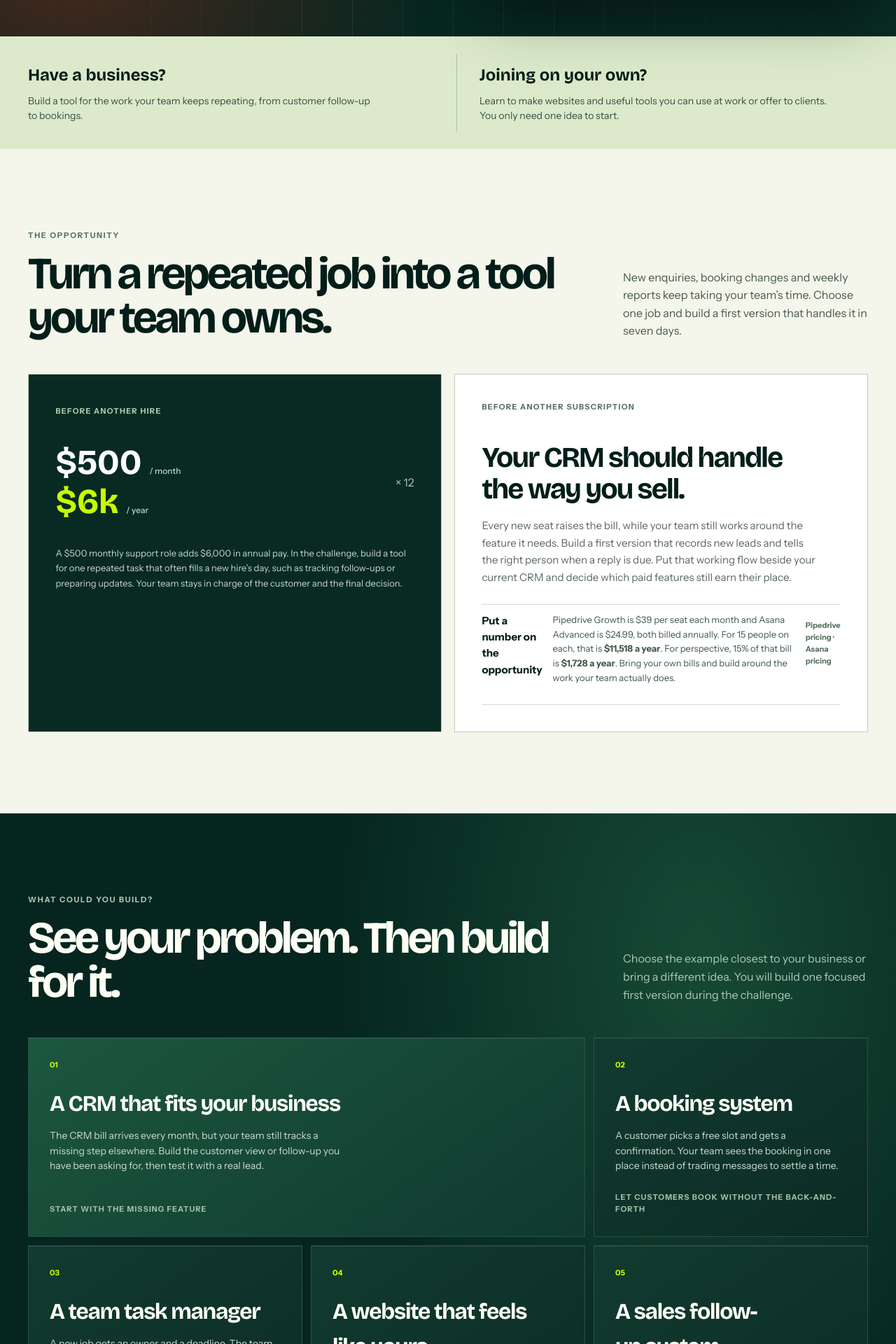
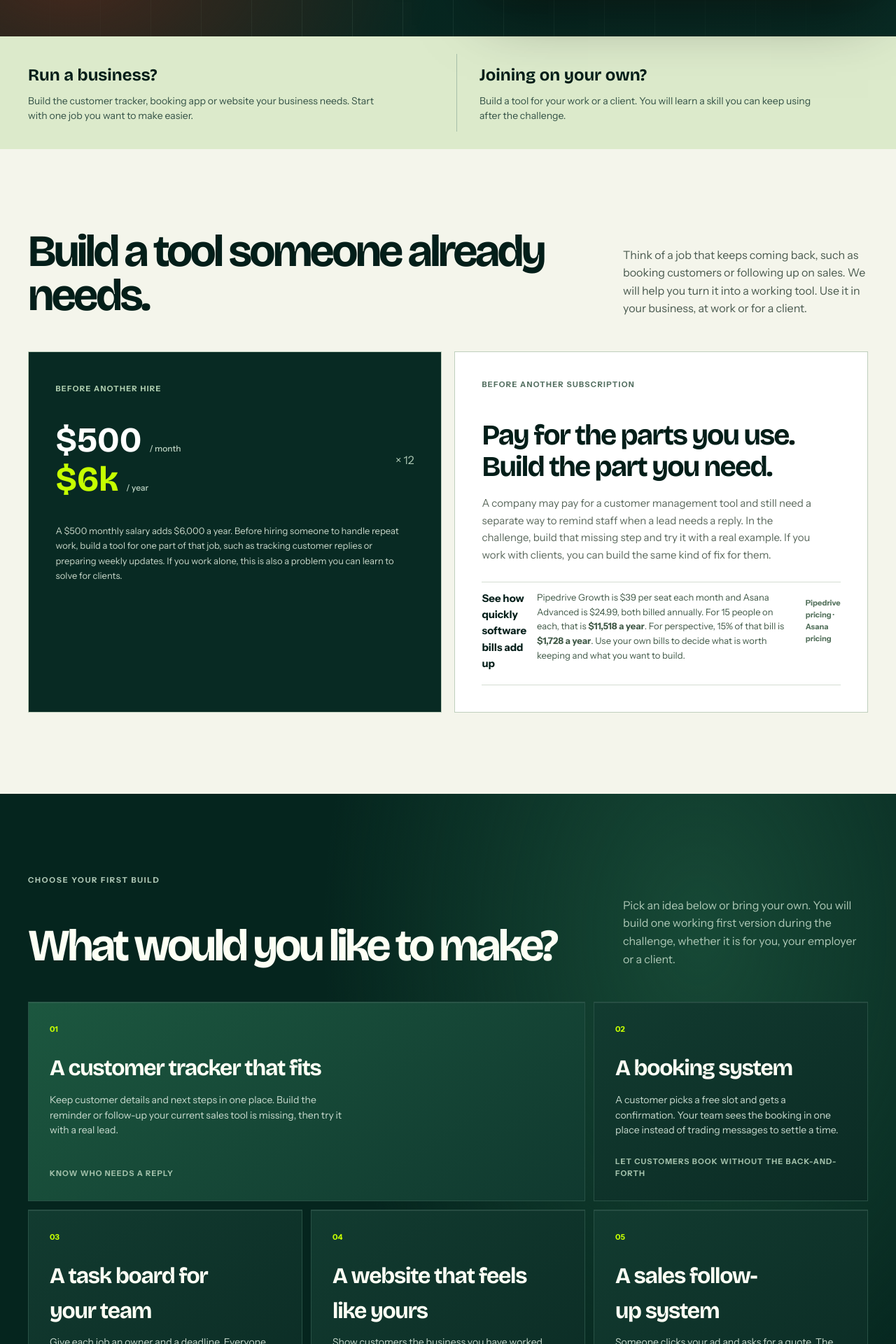
Before and after one commit to Greatdorlin/run-rentless, a Next.js app: page /moredone in a window 1280 px wide. Shown: the part 740-2660 px from the top of the page at 70% size. Built offline with nearby package versions, Linux system fonts and the light colour scheme.

Commit message:
Clarify MoreDone for businesses and solo builders

```diff
--- a/src/app/moredone/more-done-form.tsx
+++ b/src/app/moredone/more-done-form.tsx
@@ -82,7 +82,7 @@ export function MoreDoneForm({ country }: { country: MoreDoneCountry }) {
     <label>Email for your place<input name="email" type="email" autoComplete="email" required maxLength={160} /></label>
     <label>Business or project name<input name="company" autoComplete="organization" required maxLength={120} /></label>
     <div className="md-form__row"><label>How big is your business? <span className="md-form__optional">Optional</span><select name="teamSize" defaultValue=""><option value="">Choose if you know</option><option>Just me</option><option>2–5 people</option><option>6–15 people</option><option>16+ people</option></select></label><label>What would you build?<select name="project" required defaultValue=""><option value="" disabled>Choose a starting point</option>{moreDoneProjects.map((project) => <option key={project}>{project}</option>)}</select></label></div>
-    <label className="md-form__idea">What would you love to build? <span className="md-form__optional">Optional</span><textarea name="goal" maxLength={400} rows={3} placeholder={examples[exampleIndex]} /><span className="md-form__idea-hint">A small, working first version is enough to start.</span></label>
+    <label className="md-form__idea">What would you love to build? <span className="md-form__optional">Optional</span><textarea name="goal" maxLength={400} rows={3} placeholder={examples[exampleIndex]} /><span className="md-form__idea-hint">Tell us the idea in your own words. We will help you shape the first build.</span></label>
     <p className="md-form__tool-note">You will need access to a paid AI building tool during the challenge. That subscription is separate. We will help you choose and set it up before the first workshop.</p>
     <div className="md-form__trap" aria-hidden="true"><label>Website<input name="companyWebsite" tabIndex={-1} autoComplete="off" /></label></div>
     <label className="md-form__consent"><input name="consent" type="checkbox" required /><span>Send me my payment and course information by email. I agree to the <a href="/terms">Terms</a> and <a href="/privacy">Privacy Policy</a>.</span></label>
--- a/src/app/moredone/page.tsx
+++ b/src/app/moredone/page.tsx
@@ -7,19 +7,19 @@ import "./moredone.css";
 
 export const metadata: Metadata = {
   title: "MoreDone: The 7-Day AI Business Challenge",
-  description: "Build and test a first version of the CRM, website, booking tool or AI assistant your business needs in seven days with Run Rentless and Navrademy.",
+  description: "In seven days, build and test a customer tracker, booking app, website or AI tool for your business, your job or a client. No coding experience needed.",
   alternates: { canonical: "/moredone" },
 };
 
 const projects = [
-  ["01", "A CRM that fits your business", "The CRM bill arrives every month, but your team still tracks a missing step elsewhere. Build the customer view or follow-up you have been asking for, then test it with a real lead.", "Start with the missing feature"],
+  ["01", "A customer tracker that fits", "Keep customer details and next steps in one place. Build the reminder or follow-up your current sales tool is missing, then try it with a real lead.", "Know who needs a reply"],
   ["02", "A booking system", "A customer picks a free slot and gets a confirmation. Your team sees the booking in one place instead of trading messages to settle a time.", "Let customers book without the back-and-forth"],
-  ["03", "A team task manager", "A new job gets an owner and a deadline. The team can see who has it and when it is due without calling another meeting.", "Give every job a clear owner"],
+  ["03", "A task board for your team", "Give each job an owner and a deadline. Everyone can see what is due without asking for another progress update.", "Know what needs doing next"],
   ["04", "A website that feels like yours", "Show customers the business you have worked hard to build. Give them a clear path to ask for a quote, book or buy.", "Make a better first impression"],
   ["05", "A sales follow-up system", "Someone clicks your ad and asks for a quote. The enquiry reaches the right person, with a reminder before the customer gets forgotten.", "Give each paid lead a proper follow-up"],
-  ["06", "An AI assistant for routine work", "Give it approved company information and ask it to prepare a quote or reply. Your team checks the result before sending it.", "Let your team spend more time with customers"],
+  ["06", "An assistant for repeat work", "Give it information you approve and let it prepare a first draft of a quote or customer reply. A person checks it before it goes out.", "Spend less time starting from scratch"],
   ["07", "A weekly business report", "Bring your sales and delivery numbers into one view. See which jobs need attention without rebuilding the same spreadsheet before every meeting.", "Know where the week stands"],
-  ["08", "A tool you could sell", "Clients keep asking for the same fix. Build a first version you can show them, then offer to set it up for their businesses.", "Turn a repeated request into a service"],
+  ["08", "A tool you could sell", "Build a booking app, customer tracker or other tool a client needs. Show them a working first version and offer to set it up for their business.", "Turn your new skill into a service"],
 ];
 const days = [
   ["01", "Choose the job", "Bring the customer, team or sales task you want your tool to handle."],
@@ -54,7 +54,7 @@ export default async function MoreDonePage({ searchParams }: { searchParams: Pro
         <div className="md-hero__top"><p className="md-brandline">Run Rentless <span>×</span> Navrademy</p><CountrySwitcher country={country} /></div>
         <p className="md-program">MoreDone: The 7-Day AI Business Challenge</p>
         <h1 id="md-title">Build the tool your business keeps wishing it had.</h1>
-        <p className="md-hero__lede">Every month, the software bill arrives. Every week, your team still works around the feature it does not have. Bring that missing piece to MoreDone and build a first version you can test in seven days, even if you have never written code.</p>
+        <p className="md-hero__lede">Bring a business problem you want fixed. In seven days, we will help you build and test a working first version of the tool you need for your company, your job or a client. No coding experience needed.</p>
         <div className="md-hero__actions"><a className="md-button" href="#join">Join the cohort <span aria-hidden="true">↗</span></a><a className="md-text-link" href="#projects">See what you could build ↓</a></div>
         <p className="md-hero__micro">Bringing your team? <a href="#team-offer">See the team offer ↗</a></p>
       </div>
@@ -74,26 +74,26 @@ export default async function MoreDonePage({ searchParams }: { searchParams: Pro
 
     <div className="md-sticky-cta"><a href="#join">Join the cohort <span aria-hidden="true">↗</span></a></div>
     <section className="md-for" aria-label="Who can join MoreDone"><div className="md-shell md-for__grid">
-      <div><strong>Have a business?</strong><p>Build a tool for the work your team keeps repeating, from customer follow-up to bookings.</p></div>
-      <div><strong>Joining on your own?</strong><p>Learn to make websites and useful tools you can use at work or offer to clients. You only need one idea to start.</p></div>
+      <div><strong>Run a business?</strong><p>Build the customer tracker, booking app or website your business needs. Start with one job you want to make easier.</p></div>
+      <div><strong>Joining on your own?</strong><p>Build a tool for your work or a client. You will learn a skill you can keep using after the challenge.</p></div>
     </div></section>
 
     <section className="md-numbers" aria-labelledby="md-cost-title"><div className="md-shell">
-      <div className="md-heading"><p>THE OPPORTUNITY</p><h2 id="md-cost-title">Turn a repeated job into a tool your team owns.</h2><span>New enquiries, booking changes and weekly reports keep taking your team’s time. Choose one job and build a first version that handles it in seven days.</span></div>
+      <div className="md-heading"><h2 id="md-cost-title">Build a tool someone already needs.</h2><span>Think of a job that keeps coming back, such as booking customers or following up on sales. We will help you turn it into a working tool. Use it in your business, at work or for a client.</span></div>
       <div className="md-numbers__grid">
-        <div className="md-salary"><small>Before another hire</small><div className="md-salary__sum"><strong>{country === "ng" ? "₦250k" : country === "rw" ? "RWF 500k" : "$500"} <em>/ month</em></strong><span>× 12</span><strong>{country === "ng" ? "₦3m" : country === "rw" ? "RWF 6m" : "$6k"} <em>/ year</em></strong></div><p>{country === "ng" ? "A ₦250,000 monthly hire adds ₦3 million in annual salary." : country === "rw" ? "A RWF 500,000 monthly hire adds RWF 6 million in annual salary." : "A $500 monthly support role adds $6,000 in annual pay."} In the challenge, build a tool for one repeated task that often fills a new hire’s day, such as tracking follow-ups or preparing updates. Your team stays in charge of the customer and the final decision.</p></div>
-        <div className="md-software"><small>Before another subscription</small><h3>Your CRM should handle the way you sell.</h3><p>Every new seat raises the bill, while your team still works around the feature it needs. Build a first version that records new leads and tells the right person when a reply is due. Put that working flow beside your current CRM and decide which paid features still earn their place.</p><div className="md-software__example"><strong>Put a number on the opportunity</strong><span>Pipedrive Growth is $39 per seat each month and Asana Advanced is $24.99, both billed annually. For 15 people on each, that is <b>$11,518 a year</b>. For perspective, 15% of that bill is <b>$1,728 a year</b>. Bring your own bills and build around the work your team actually does.</span><small><a href="https://www.pipedrive.com/en/pricing" target="_blank" rel="noopener noreferrer">Pipedrive pricing</a> · <a href="https://asana.com/pricing" target="_blank" rel="noopener noreferrer">Asana pricing</a></small></div></div>
+        <div className="md-salary"><small>Before another hire</small><div className="md-salary__sum"><strong>{country === "ng" ? "₦250k" : country === "rw" ? "RWF 500k" : "$500"} <em>/ month</em></strong><span>× 12</span><strong>{country === "ng" ? "₦3m" : country === "rw" ? "RWF 6m" : "$6k"} <em>/ year</em></strong></div><p>{country === "ng" ? "A ₦250,000 monthly salary adds ₦3 million a year." : country === "rw" ? "A RWF 500,000 monthly salary adds RWF 6 million a year." : "A $500 monthly salary adds $6,000 a year."} Before hiring someone to handle repeat work, build a tool for one part of that job, such as tracking customer replies or preparing weekly updates. If you work alone, this is also a problem you can learn to solve for clients.</p></div>
+        <div className="md-software"><small>Before another subscription</small><h3>Pay for the parts you use. Build the part you need.</h3><p>A company may pay for a customer management tool and still need a separate way to remind staff when a lead needs a reply. In the challenge, build that missing step and try it with a real example. If you work with clients, you can build the same kind of fix for them.</p><div className="md-software__example"><strong>See how quickly software bills add up</strong><span>Pipedrive Growth is $39 per seat each month and Asana Advanced is $24.99, both billed annually. For 15 people on each, that is <b>$11,518 a year</b>. For perspective, 15% of that bill is <b>$1,728 a year</b>. Use your own bills to decide what is worth keeping and what you want to build.</span><small><a href="https://www.pipedrive.com/en/pricing" target="_blank" rel="noopener noreferrer">Pipedrive pricing</a> · <a href="https://asana.com/pricing" target="_blank" rel="noopener noreferrer">Asana pricing</a></small></div></div>
       </div>
     </div></section>
 
-    <section className="md-projects" id="projects" aria-labelledby="md-projects-title"><div className="md-shell"><div className="md-heading"><p>WHAT COULD YOU BUILD?</p><h2 id="md-projects-title">See your problem. Then build for it.</h2><span>Choose the example closest to your business or bring a different idea. You will build one focused first version during the challenge.</span></div><div className="md-projects__grid">{projects.map(([number, title, detail, output]) => <article className="md-project" key={number}><span>{number}</span><h3>{title}</h3><p>{detail}</p><small>{output}</small></article>)}</div><div className="md-website"><div><span>FOR WEBSITES AND INTERNAL TOOLS</span><h3>Make something you are proud to put your name on.</h3></div><p>A working tool can still feel like a stranger built it. We will help you make it look and sound like your business, test it on a phone, and check how it handles customer details. When AI gives you a generic result, you will know what to change before you share it.</p></div><a className="md-underlink" href="#join">Join the cohort and tell us your idea ↗</a></div></section>
+    <section className="md-projects" id="projects" aria-labelledby="md-projects-title"><div className="md-shell"><div className="md-heading"><p>CHOOSE YOUR FIRST BUILD</p><h2 id="md-projects-title">What would you like to make?</h2><span>Pick an idea below or bring your own. You will build one working first version during the challenge, whether it is for you, your employer or a client.</span></div><div className="md-projects__grid">{projects.map(([number, title, detail, output]) => <article className="md-project" key={number}><span>{number}</span><h3>{title}</h3><p>{detail}</p><small>{output}</small></article>)}</div><div className="md-website"><div><span>FOR WEBSITES AND INTERNAL TOOLS</span><h3>Make something you are proud to put your name on.</h3></div><p>We will help you make your tool look and sound like the business it serves. You will check it on a phone and learn how to protect customer details before sharing it. You can change an AI-generated design that feels generic.</p></div><a className="md-underlink" href="#join">Join the cohort and tell us your idea ↗</a></div></section>
 
-    <section className="md-days" aria-labelledby="md-days-title"><div className="md-shell md-days__layout"><div><p className="md-section-kicker">HOW THE WEEK WORKS</p><h2 id="md-days-title">Leave with a working first version.</h2><p>Join two live 90-minute workshops and work on your build each day. We will help you get the main feature working, then use a real example to test it. When you are away from your desk, we will show you how to give your AI tool instructions and check its work from your phone.</p><p className="md-days__tools">You will need a paid AI building tool for the week. It is separate from the challenge fee. After joining, we will show you the options and how to set one up.</p></div><ol>{days.map(([day, title, detail]) => <li key={day}><span>DAY {day}</span><div><h3>{title}</h3><p>{detail}</p></div></li>)}</ol></div></section>
+    <section className="md-days" aria-labelledby="md-days-title"><div className="md-shell md-days__layout"><div><p className="md-section-kicker">HOW THE WEEK WORKS</p><h2 id="md-days-title">Leave with a tool you can show someone.</h2><p>Join two live 90-minute workshops and make progress on your build each day. We will help you get its main feature working and try it with a real example. You will also learn to give your AI tool instructions and check its work from your phone.</p><p className="md-days__tools">You will need a paid AI building tool for the week. Its subscription is separate from the challenge fee. After joining, we will help you choose one and set it up.</p></div><ol>{days.map(([day, title, detail]) => <li key={day}><span>DAY {day}</span><div><h3>{title}</h3><p>{detail}</p></div></li>)}</ol></div></section>
 
     <section className="md-ads" aria-labelledby="md-ads-title"><div className="md-shell md-ads__layout"><div><p className="md-section-kicker">A CHANCE TO LEARN A NEW AD CHANNEL EARLY</p><h2 id="md-ads-title">ChatGPT Ads is growing. Learn how to use it while it is new.</h2><p>Businesses that learned Facebook Ads early had time to test what brought customers to them. ChatGPT Ads offers another chance to learn a growing channel. In October 2026, it reached 89 countries, and more than 100,000 advertisers had used it. More than 1.2 billion people use ChatGPT each week.</p><p>We will help you prepare an offer, an ad and the page people visit after clicking. You will leave with a way to record enquiries and see which become customers. Where ChatGPT Ads is available to your business, you will know how to submit your first test.</p><p className="md-ads__source"><a href="https://openai.com/index/chatgpt-ads-expands-26-new-countries/" target="_blank" rel="noopener noreferrer">See the ChatGPT Ads announcement ↗</a> · <a href="https://help.openai.com/en/articles/20001245-ads-manager-availability" target="_blank" rel="noopener noreferrer">Check country access ↗</a></p></div><div className="md-ads__graphic" aria-label="From a clear offer to an ad, enquiry and sale"><span>YOUR OFFER</span><i /><span>AD</span><i /><span>ENQUIRY</span><i /><span>SALE</span></div></div></section>
 
-    <section className="md-pricing" aria-labelledby="md-pricing-title"><div className="md-shell"><div className="md-heading"><p>CHOOSE YOUR PLACE</p><h2 id="md-pricing-title">Come alone. Or get your team building together.</h2><span>Everyone gets the same workshops, exercises and guidance. Team places cost less per person.</span></div><div className={`md-pricing__grid${isNigeria ? "" : " md-pricing__grid--four"}`}>{offers.map(({ seats, note }) => <article key={seats} className={seats > 1 ? "md-pricing__team" : undefined} id={seats === 3 ? "team-offer" : undefined}><span>{moreDonePlans[seats].label}{seats > 1 ? ` · save ${savings(seats)}` : ""}</span><h3>{amount(seats)}</h3><p>{note}</p><a href={`?seats=${seats}&country=${country}#join`}>Choose {moreDonePlans[seats].label.toLowerCase()} ↗</a></article>)}</div><p className="md-pricing__fine">Prices are shown for {country === "ng" ? "Nigeria" : country === "rw" ? "Rwanda" : "Global"}. <a href="#md-country">Change country ↑</a> A paid AI building tool, hosting and ad spend are separate where needed; we explain your options before you use them.</p></div></section>
+    <section className="md-pricing" aria-labelledby="md-pricing-title"><div className="md-shell"><div className="md-heading"><p>CHOOSE YOUR PLACE</p><h2 id="md-pricing-title">Join alone or bring your team.</h2><span>Every place includes the workshops, daily exercises and help with your build. Team packages cost less per person.</span></div><div className={`md-pricing__grid${isNigeria ? "" : " md-pricing__grid--four"}`}>{offers.map(({ seats, note }) => <article key={seats} className={seats > 1 ? "md-pricing__team" : undefined} id={seats === 3 ? "team-offer" : undefined}><span>{moreDonePlans[seats].label}{seats > 1 ? ` · save ${savings(seats)}` : ""}</span><h3>{amount(seats)}</h3><p>{note}</p><a href={`?seats=${seats}&country=${country}#join`}>Choose {moreDonePlans[seats].label.toLowerCase()} ↗</a></article>)}</div><p className="md-pricing__fine">Prices are shown for {country === "ng" ? "Nigeria" : country === "rw" ? "Rwanda" : "Global"}. <a href="#md-country">Change country ↑</a> A paid AI building tool, hosting and ad spend are separate where needed; we explain your options before you use them.</p></div></section>
     <section className="md-faq" aria-labelledby="md-faq-title"><div className="md-shell md-faq__layout"><h2 id="md-faq-title">Questions before you join</h2><div className="md-faq__list"><details><summary>Can I get a refund?</summary><p>Yes. Before the challenge starts, we agree on the first tool you will build and how to test it in your business. Attend the classes and complete the exercises. If you follow the guidance and your tool still fails that agreed test, we will give you another guided session at no cost. If it still fails, we will refund your challenge fee.</p></details><details><summary>Do I need to know how to code?</summary><p>No. Bring a business problem or an idea for a client. We will guide you through building a first working version with AI.</p></details></div></div></section>
-    <section className="md-join" id="join" aria-labelledby="md-join-title"><div className="md-shell md-join__layout"><div><p className="md-section-kicker">JOIN MOREDONE</p><h2 id="md-join-title">Your first working version starts here.</h2><p>Choose your places and tell us which job your tool should handle. {isNigeria ? "Pay securely online to join the challenge." : "Send your details to get payment instructions and secure your place."}</p></div><MoreDoneForm country={country} /></div></section>
+    <section className="md-join" id="join" aria-labelledby="md-join-title"><div className="md-shell md-join__layout"><div><p className="md-section-kicker">JOIN MOREDONE</p><h2 id="md-join-title">Tell us what you want to build.</h2><p>Choose how many people are joining and share your idea. {isNigeria ? "Pay securely online to join the challenge." : "Send your details to get payment instructions and secure your place."}</p></div><MoreDoneForm country={country} /></div></section>
   </div>;
 }
```
